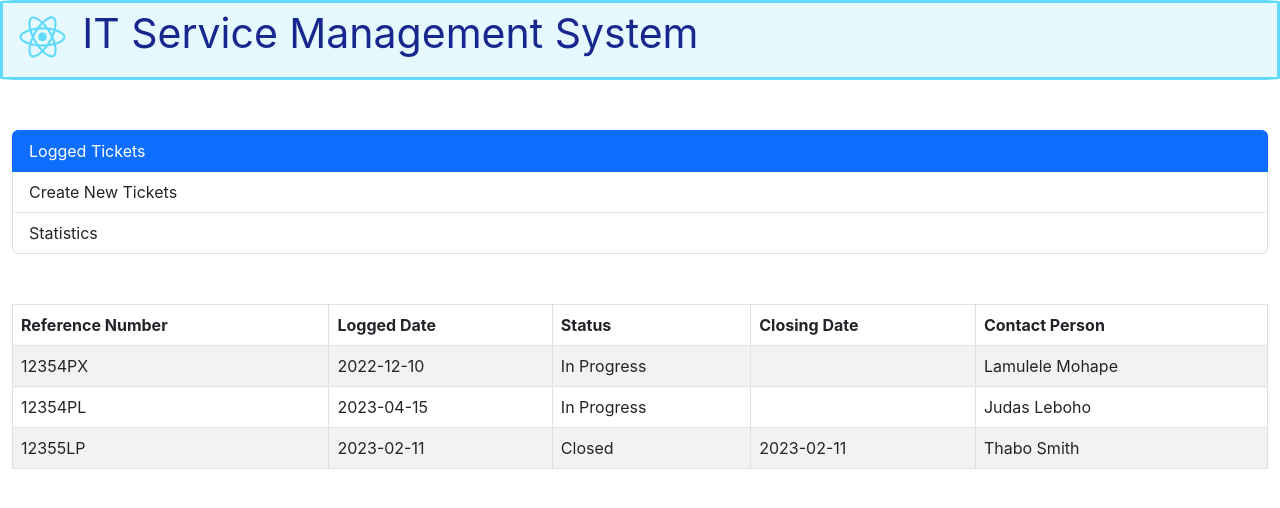
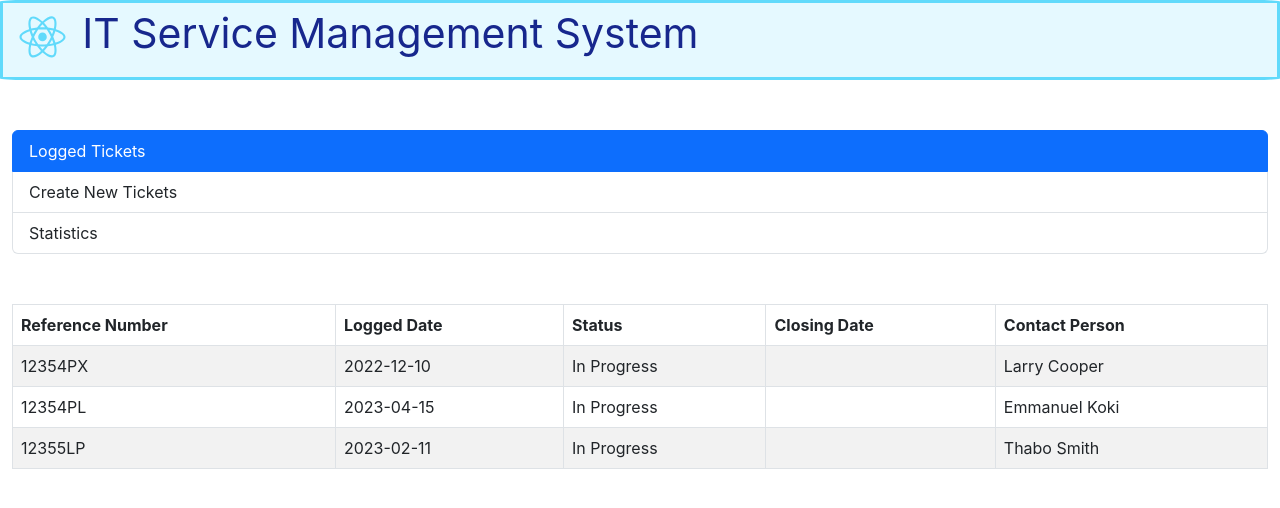
Before and after one commit to mokgali/it-service-management, a React (Create React App) app: page / in a window 1280 px wide. Shown: the top 508 px of the page. Built offline with nearby package versions, Linux system fonts and the light colour scheme.

Commit message:
Stubbed data for tickets logged by user and bound to it in JSX component

```diff
--- a/src/App.js
+++ b/src/App.js
@@ -15,7 +15,6 @@ function App() {
         <span>IT Service Management System</span>
       </header>
    </div>
-
 
       <Container fluid>
       <Row>
@@ -44,6 +43,33 @@ function Menu(){
   </div>)
 }
 function TicketsContent(){
+
+//Tickets that have been previously logged by the user
+const loggedTickets=[
+{
+number:"12354PX",
+loggedDate:"2022-12-10",
+ticketStatus:"In Progress",
+closingDate:"",
+contactPerson:"Larry Cooper"
+},
+{
+  number:"12354PL",
+  loggedDate:"2023-04-15",
+  ticketStatus:"In Progress",
+  closingDate:"",
+  contactPerson:"Emmanuel Koki"
+  },
+  {
+    number:"12355LP",
+    loggedDate:"2023-02-11",
+    ticketStatus:"In Progress",
+    closingDate:"",
+    contactPerson:"Thabo Smith"
+    }
+
+
+]
   return (
   <div className="TicketsContent">
  <Table striped bordered hover variant="blue">
@@ -57,27 +83,17 @@ function TicketsContent(){
         </tr>
       </thead>
       <tbody>
-        <tr>
-          <td>12354PX</td>
-          <td>2022-12-10</td>
-          <td>In Progress</td>
-          <td></td>
-          <td>Lamulele Mohape</td>
-        </tr>
-        <tr>
-          <td>12354PL</td>
-          <td>2023-04-15</td>
-          <td>In Progress</td>
-          <td></td>
-          <td>Judas Leboho</td>
-        </tr>
-        <tr>
-          <td>12355LP</td>
-          <td>2023-02-11</td>
-          <td>Closed</td>
-          <td>2023-02-11</td>
-          <td>Thabo Smith</td>
-        </tr>
+
+      {loggedTickets.map(loggedTicket=>
+         <tr>
+         <td>{loggedTicket.number}</td>
+         <td>{loggedTicket.loggedDate}</td>
+         <td>{loggedTicket.ticketStatus}</td>
+         <td>{loggedTicket.closingDate}</td>
+         <td>{loggedTicket.contactPerson}</td>
+       </tr>
+        )}
+
       </tbody>
     </Table>
   </div>)
```
